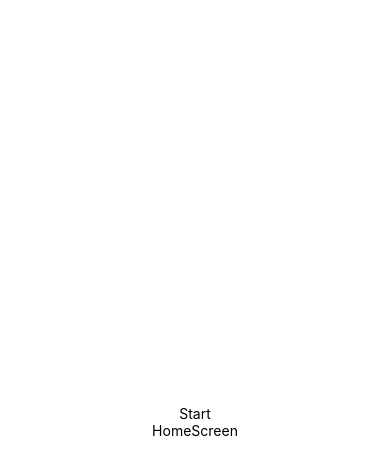
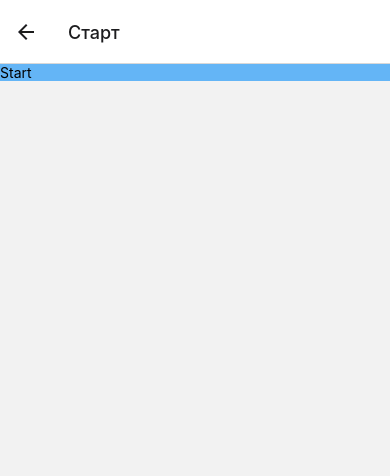
Before and after one commit to Nikolyovin/alphabet-UI, a React Native app: screen /Start in a window 390 px wide. Shown: the top 476 px of the page. Built offline with nearby package versions, Linux system fonts and the light colour scheme.

Commit message:
navigation

```diff
--- a/App.tsx
+++ b/App.tsx
@@ -1,16 +1,11 @@
 import { StatusBar } from 'expo-status-bar'
 import { StyleSheet, Text, View } from 'react-native'
 import HomeScreen from './src/screens/HomeScreen'
+import Navigation from './src/screens/Navigation'
 import StartScreen from './src/screens/StartScreen'
 
 export default function App() {
-  return (
-    <View style={styles.container}>
-      <StartScreen />
-      <HomeScreen />
-      <StatusBar style='auto' />
-    </View>
-  )
+  return <Navigation />
 }
 
 const styles = StyleSheet.create({
--- a/src/screens/Navigation.tsx
+++ b/src/screens/Navigation.tsx
@@ -2,14 +2,27 @@ import { StyleSheet, Text, View } from 'react-native'
 import React from 'react'
 import { createNativeStackNavigator } from '@react-navigation/native-stack'
 import HomeScreen from './HomeScreen'
+import StartScreen from './StartScreen'
+import { NavigationContainer } from '@react-navigation/native'
 
 const Stack = createNativeStackNavigator()
 
 const Navigation = () => {
   return (
-    <Stack.Navigator>
-      <Stack.Screen name='Home' component={HomeScreen} />
-    </Stack.Navigator>
+    <NavigationContainer>
+      <Stack.Navigator>
+        <Stack.Screen
+          name='Home'
+          component={HomeScreen}
+          options={{ title: 'Меню' }}
+        />
+        <Stack.Screen
+          name='Start'
+          component={StartScreen}
+          options={{ title: 'Старт' }}
+        />
+      </Stack.Navigator>
+    </NavigationContainer>
   )
 }
 
--- a/src/screens/StartScreen.tsx
+++ b/src/screens/StartScreen.tsx
@@ -2,10 +2,13 @@ import { StyleSheet, Text, View } from 'react-native'
 import React from 'react'
 import { TouchableOpacity } from 'react-native-gesture-handler'
 
-const StartScreen = () => {
+const StartScreen = ({ navigation }) => {
   return (
-    <View>
-      <TouchableOpacity style={styles.button}>
+    <View style={styles.wrap}>
+      <TouchableOpacity
+        style={styles.button}
+        onPress={() => navigation.navigate('Home')}
+      >
         <Text style={styles.textButton}>Start</Text>
       </TouchableOpacity>
     </View>
@@ -15,6 +18,9 @@ const StartScreen = () => {
 export default StartScreen
 
 const styles = StyleSheet.create({
+  wrap: {
+    backgroundColor: '#64b5f6',
+  },
   button: {},
   textButton: {},
 })
```
